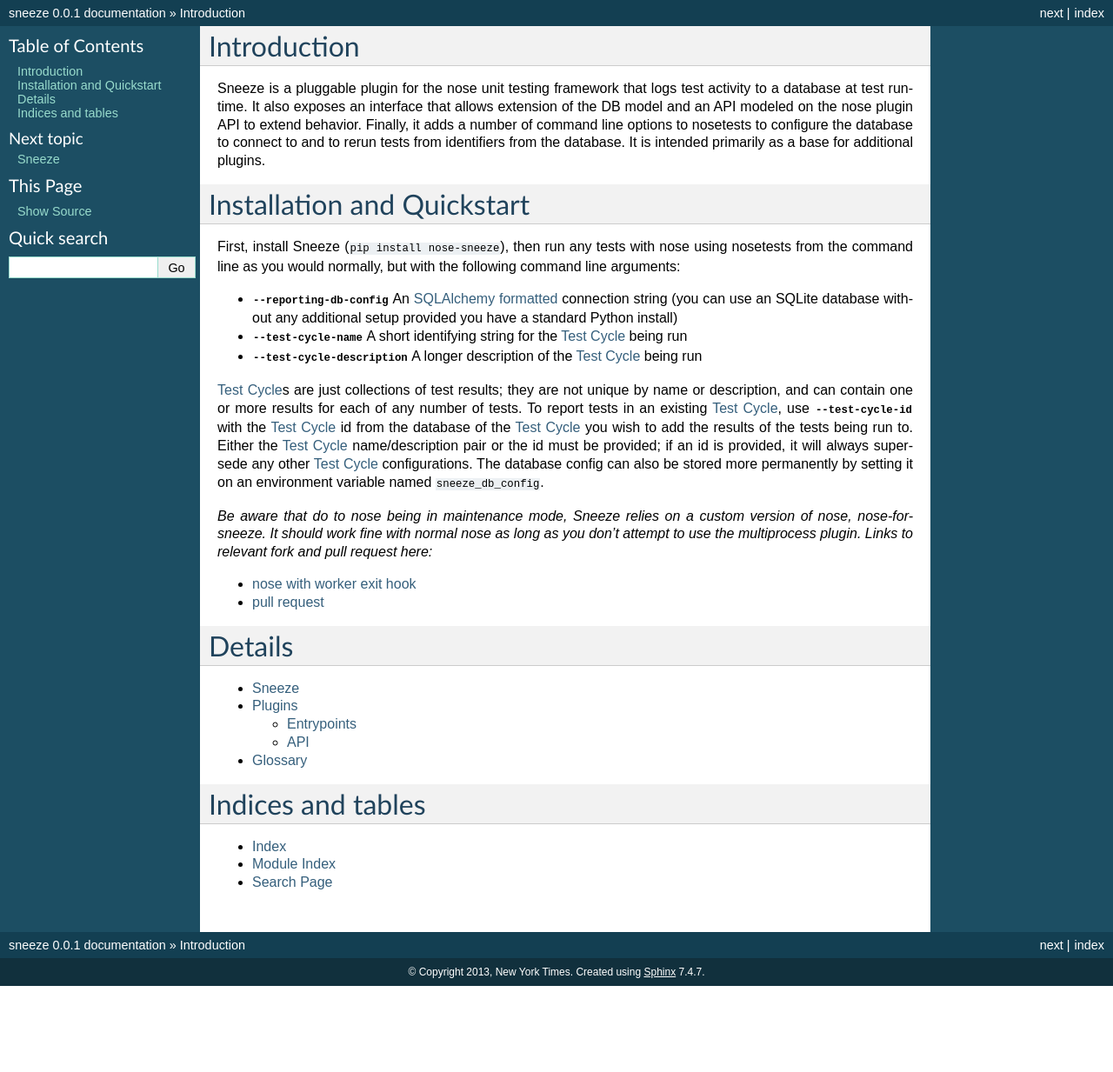
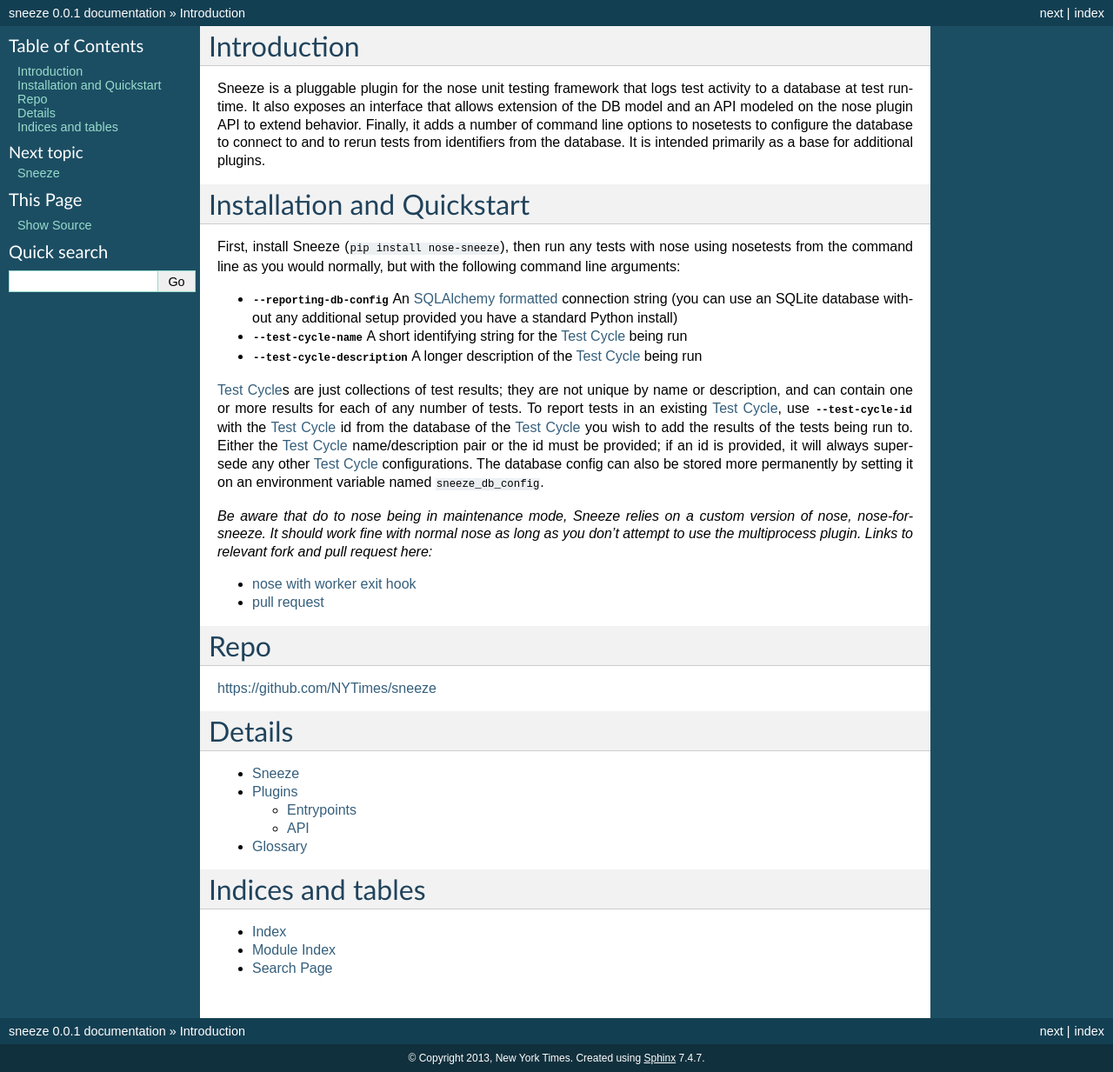
Before and after one commit to nytimes/sneeze, a Sphinx documentation site: the page built from sphinx_doc/source/index.rst, in a window 1280 px wide. Shown: the whole page at 87% size. Built offline with Sphinx 7.4.7, drawn with Linux system fonts in a browser that asks for light colours; before the commit the page ends 1134 px from its top, so only the background shows below that.

Commit message:
Update index.rst

```diff
--- a/sphinx_doc/source/index.rst
+++ b/sphinx_doc/source/index.rst
@@ -48,6 +48,10 @@ and pull request here:*
 * `nose with worker exit hook <https://github.com/silasray/nose>`_
 * `pull request <https://github.com/nose-devs/nose/pull/748>`_
 
+Repo
+====
+https://github.com/NYTimes/sneeze
+
 Details
 =======
 
```
